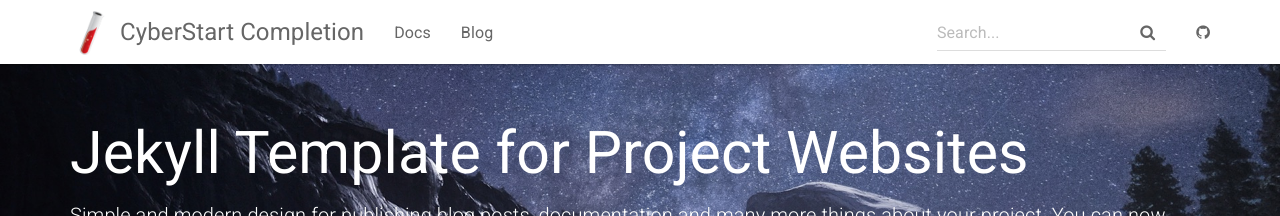
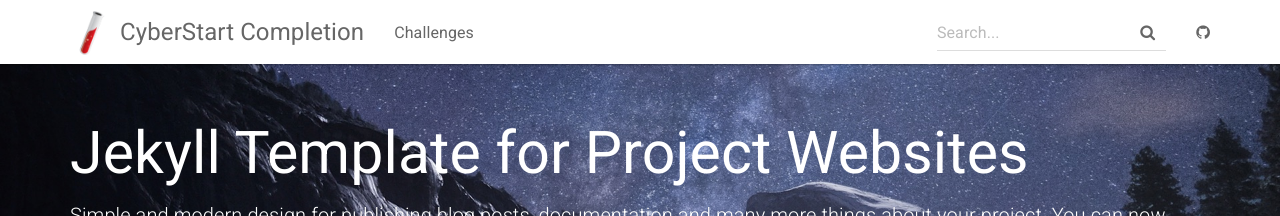
Before and after one commit to PrinceBunBun981/cyberstart.dev, a Jekyll site: the page built from index.html, in a window 1280 px wide. Shown: the top 216 px of the page. Built offline with Jekyll 4.4.1, drawn with Linux system fonts in a browser that asks for light colours.

Commit message:
Update topnav.html

```diff
--- a/_includes/topnav.html
+++ b/_includes/topnav.html
@@ -13,8 +13,7 @@
         </div>
         <div id="navbar" class="collapse navbar-collapse">
             <ul class="nav navbar-nav">
-                <li {% if page.sectionid=='docs' %} class="active" {% endif %}><a href="{{ "/docs/home/" | relative_url }}">Docs</a></li>
-                <li {% if page.sectionid=='blog' %} class="active" {% endif %}><a href="{{ site.posts.first.url | relative_url }}">Blog</a></li>
+                <li {% if page.sectionid=='challenge' %} class="active" {% endif %}><a href="{{ "/challenge/home/" | relative_url }}">Challenges</a></li>
             </ul>
             <div class="navbar-right">
                 <form class="navbar-form navbar-left">
```
